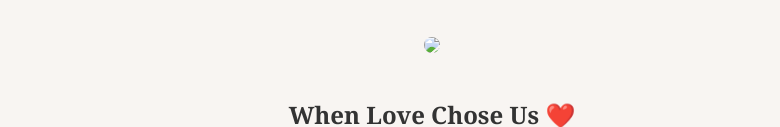
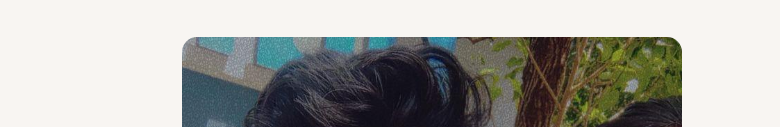
Before and after one commit to dharshini-stack0116/pattu, a plain HTML site: page index.html in a window 1280 px wide. Shown: the part 227-354 px from the top of the page, without its empty margins (208-988 px from the left). Drawn offline with Linux system fonts and the light colour scheme.

Commit message:
Update index.html

```diff
--- a/index.html
+++ b/index.html
@@ -61,7 +61,7 @@ img {
 <p class="subtitle">From “dei loosu”… to forever.</p>
 
 <h2>When We Were Just Friends 🤍</h2>
-<img src="PHOTO1_LINK_HERE">
+<img src="WhatsApp Image 2026-02-14 at 5.52.50 AM.jpeg">
 
 <h2>When Love Chose Us ❤️</h2>
 <img src="PHOTO2_LINK_HERE">
```
